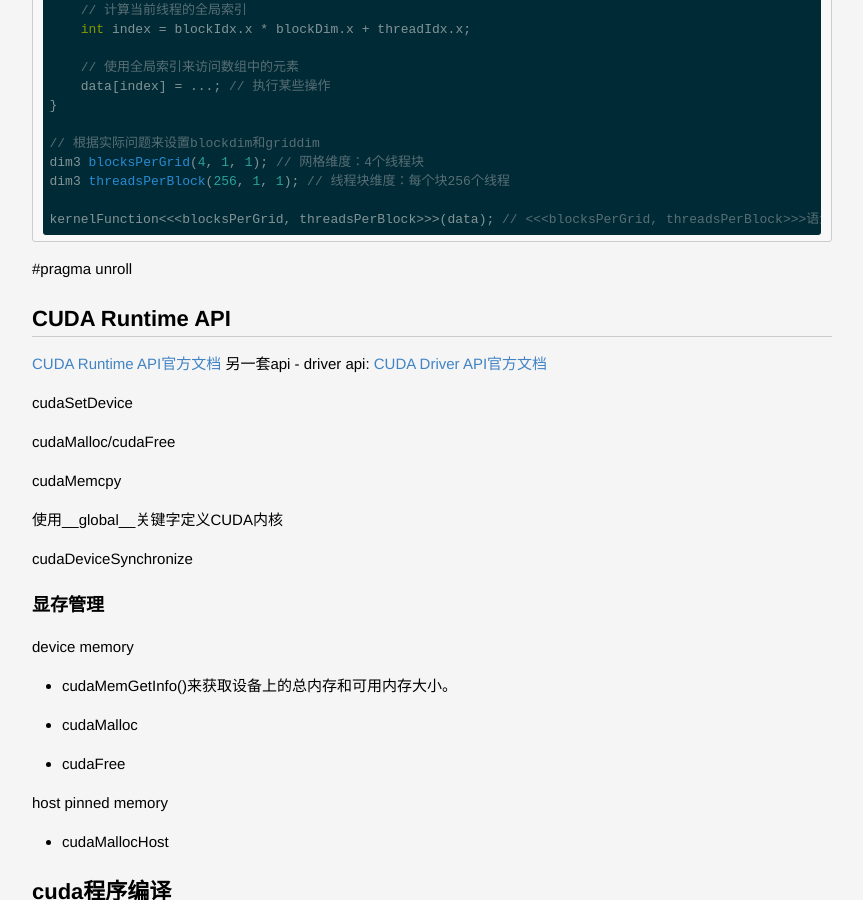
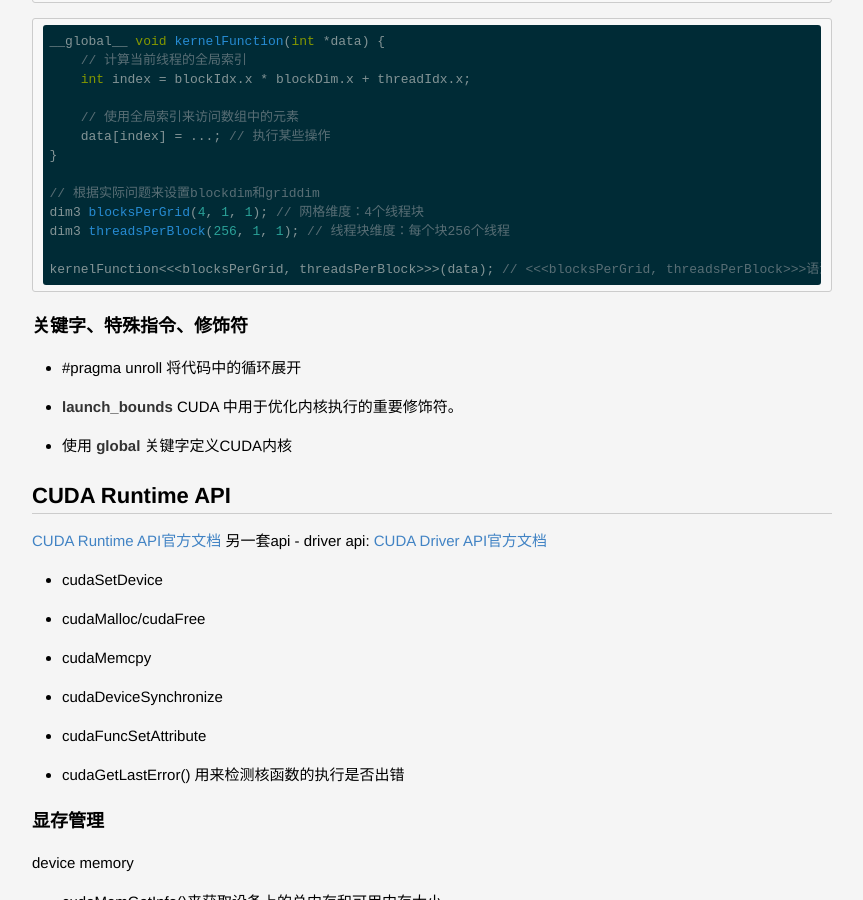
Before and after one commit to lucky521/blog, a Jekyll site: the page built from _posts/framework/2021-12-06-cuda.markdown, in a window 1280 px wide and 900 px high, scrolled down 11348 px. Shown: the whole window, without its empty margins (208-1071 px from the left). Built offline with Jekyll 4.4.1, drawn with Linux system fonts in a browser that asks for light colours; some of the changed text lies outside the part shown.

Commit message:
update blog

````diff
--- a/_posts/framework/2021-12-06-cuda.markdown
+++ b/_posts/framework/2021-12-06-cuda.markdown
@@ -401,7 +401,12 @@ dim3 threadsPerBlock(256, 1, 1); // 线程块维度：每个块256个线程
 kernelFunction<<<blocksPerGrid, threadsPerBlock>>>(data); // <<<blocksPerGrid, threadsPerBlock>>>语法是用于在CUDA中启动核函数的特殊语法。这里，blocksPerGrid和threadsPerBlock分别指定了网格和线程块的大小。核函数内部，每个线程会使用它的全局索引来决定操作数组的哪个部分。这样可以确保所有的数组元素都被并行处理，而且每个元素只被处理一次。
 ```
 
-#pragma unroll
+
+### 关键字、特殊指令、修饰符
+
+* #pragma unroll 将代码中的循环展开
+* __launch_bounds__  CUDA 中用于优化内核执行的重要修饰符。
+* 使用 __global__ 关键字定义CUDA内核
 
 
 
@@ -413,15 +418,12 @@ kernelFunction<<<blocksPerGrid, threadsPerBlock>>>(data); // <<<blocksPerGrid, t
 另一套api - driver api:
 [CUDA Driver  API官方文档](https://docs.nvidia.com/cuda/pdf/CUDA_Driver_API.pdf)
 
-cudaSetDevice
-
-cudaMalloc/cudaFree
-
-cudaMemcpy
-
-使用__global__关键字定义CUDA内核
-
-cudaDeviceSynchronize
+* cudaSetDevice
+* cudaMalloc/cudaFree
+* cudaMemcpy
+* cudaDeviceSynchronize
+* cudaFuncSetAttribute
+* cudaGetLastError() 用来检测核函数的执行是否出错
 
 
 
````
Also changed, not shown: other parts of _posts/framework/2021-12-06-cuda.markdown (+6 -0 lines), _posts/ml/2019-02-04-Famous-Model.markdown (+10 -4 lines).
